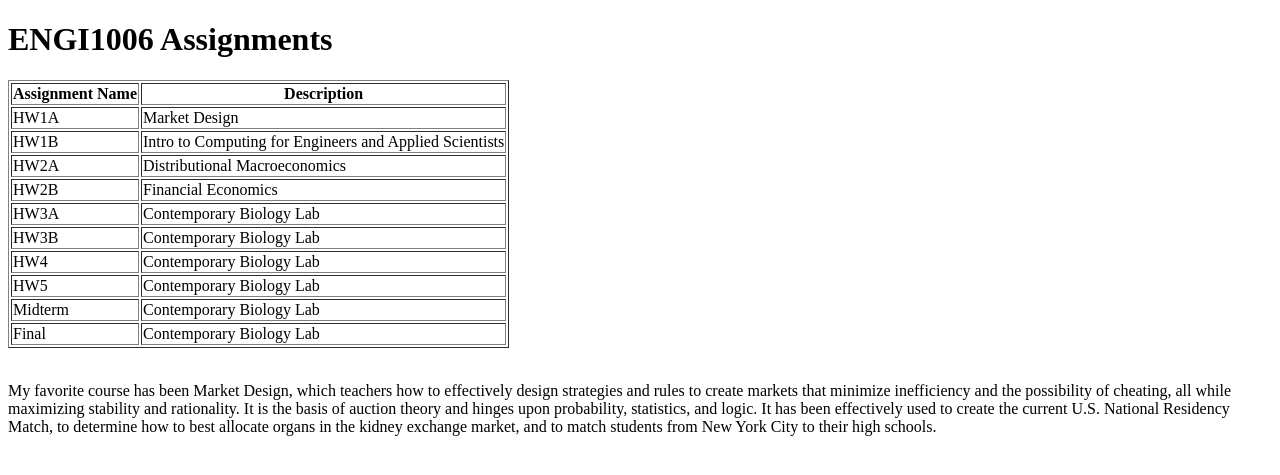
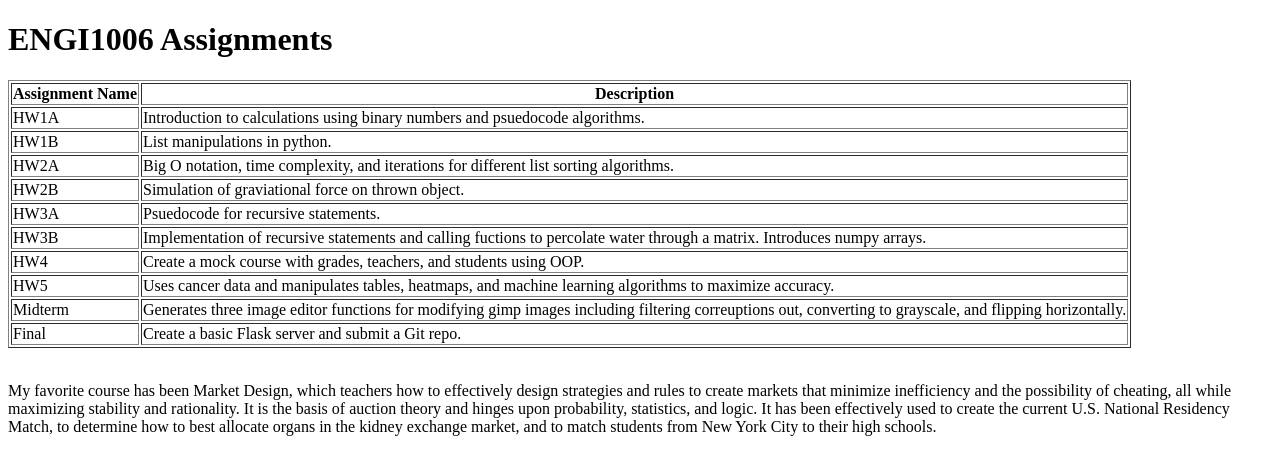
Before and after one commit to kft2108/1006-Final-Project, a Flask app: page /assignment in a window 1280 px wide. Shown: the top 475 px of the page. Run offline with Flask 2, Linux system fonts and the light colour scheme.

Commit message:
updated assignment description for ENGI1006

```diff
--- a/templates/assignment.html
+++ b/templates/assignment.html
@@ -14,43 +14,46 @@
       </tr>
       <tr>
         <td>HW1A</td>
-        <td>Market Design</td>
+        <td>Introduction to calculations using binary numbers and psuedocode algorithms.</td>
       </tr>
       <tr>
         <td>HW1B</td>
-        <td>Intro to Computing for Engineers and Applied Scientists</td>
+        <td>List manipulations in python.</td>
       </tr>
       <tr>
         <td>HW2A</td>
-        <td>Distributional Macroeconomics</td>
+        <td>Big O notation, time complexity, and iterations for different list sorting algorithms.</td>
       </tr>
       <tr>
         <td>HW2B</td>
-        <td>Financial Economics</td>
+        <td>Simulation of graviational force on thrown object.</td>
       </tr>
       <tr>
         <td>HW3A</td>
-        <td>Contemporary Biology Lab</td>
+        <td>Psuedocode for recursive statements.</td>
       </tr>
       <tr>
         <td>HW3B</td>
-        <td>Contemporary Biology Lab</td>
+        <td>Implementation of recursive statements and calling fuctions to percolate water
+        through a matrix. Introduces numpy arrays.</td>
       </tr>
       <tr>
         <td>HW4</td>
-        <td>Contemporary Biology Lab</td>
+        <td>Create a mock course with grades, teachers, and students using OOP.</td>
       </tr>
       <tr>
         <td>HW5</td>
-        <td>Contemporary Biology Lab</td>
+        <td>Uses cancer data and manipulates tables, heatmaps, and machine learning algorithms
+        to maximize accuracy. </td>
       </tr>
       <tr>
         <td>Midterm</td>
-        <td>Contemporary Biology Lab</td>
+        <td>Generates three image editor functions for modifying gimp images including
+        filtering correuptions out, converting to grayscale, and flipping horizontally.</td>
       </tr>
       <tr>
         <td>Final</td>
-        <td>Contemporary Biology Lab</td>
+        <td>Create a basic Flask server and submit a Git repo.</td>
       </tr>
     </table>
     <br>
```
